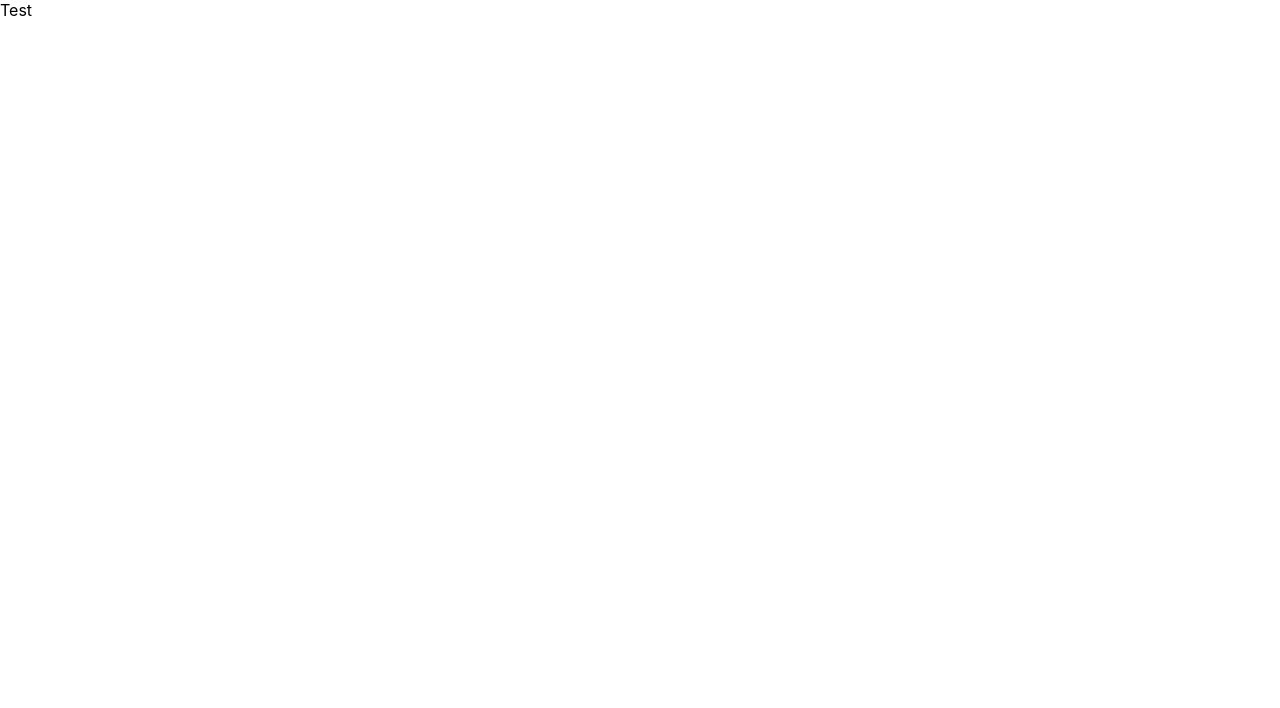
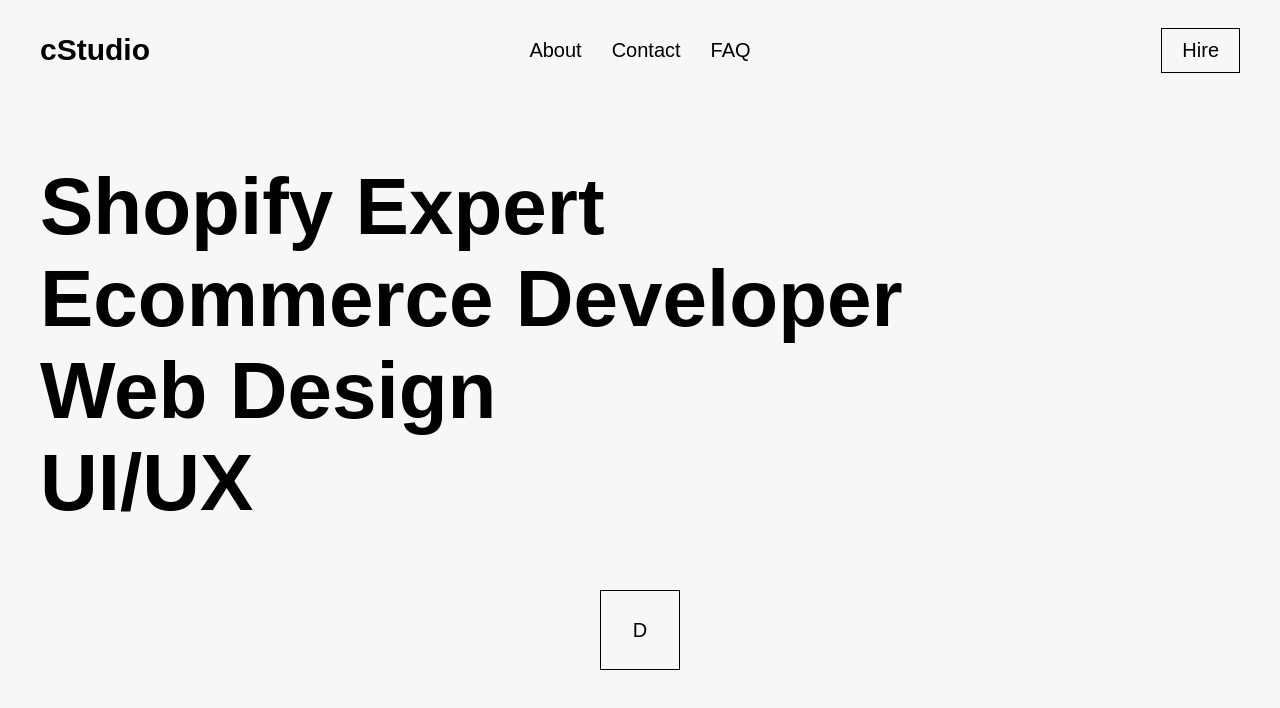
Before and after one commit to cstudiodev/curtishill, a React (Create React App) app: page / in a window 1280 px wide. Shown: the top 708 px of the page. Built offline with nearby package versions, Linux system fonts and the light colour scheme.

Commit message:
header and hero section

```diff
--- a/src/App.js
+++ b/src/App.js
@@ -1,5 +1,13 @@
+import Header from "./components/Header";
+import Hero from "./components/Hero";
+
 function App() {
-  return <div className="app">Test</div>;
+  return (
+    <div className="app">
+      <Header />
+      <Hero />
+    </div>
+  );
 }
 
 export default App;
--- /dev/null
+++ b/src/components/Header.js
@@ -0,0 +1,23 @@
+import React from 'react'
+
+const Header = () => {
+  return (
+    <header className='header'>
+      <div className='header-content'>
+        <h3 className='header-logo link'>
+          cStudio
+        </h3>
+        <ul className='header-nav'>
+          <li className='link'>About</li>
+          <li className='link'>Contact</li>
+          <li className='link'>FAQ</li>
+        </ul>
+        <button className='header-cta cta-button'>
+          Hire
+        </button>
+      </div>
+    </header>
+  )
+}
+
+export default Header
--- /dev/null
+++ b/src/components/Hero.js
@@ -0,0 +1,23 @@
+import React from 'react'
+
+const Hero = () => {
+  return (
+    <section className='section-hero'>
+      <div className='hero-content'>
+        <div className='hero-heading'>
+          <h1>Shopify Expert</h1>
+          <h1>Ecommerce Developer</h1>
+          <h1>Web Design</h1>
+          <h1>UI/UX</h1>
+        </div>
+        <div className='hero-cta'>
+          <button className='next-section-button'>
+            D
+          </button>
+        </div>
+      </div>
+    </section>
+  )
+}
+
+export default Hero
--- a/src/index.css
+++ b/src/index.css
@@ -1,13 +1,129 @@
+/* General Styles */
 body {
   margin: 0;
-  font-family: -apple-system, BlinkMacSystemFont, 'Segoe UI', 'Roboto', 'Oxygen',
-    'Ubuntu', 'Cantarell', 'Fira Sans', 'Droid Sans', 'Helvetica Neue',
-    sans-serif;
-  -webkit-font-smoothing: antialiased;
-  -moz-osx-font-smoothing: grayscale;
+  font-family: Arial, sans-serif;
 }
 
-code {
-  font-family: source-code-pro, Menlo, Monaco, Consolas, 'Courier New',
-    monospace;
+h1, h2, h3, p {
+  margin: 0;
+  padding: 0;
 }
+
+h1 {
+  font-size: 80px;
+}
+
+h2 {
+  font-size: 50px;
+}
+
+h3 {
+  font-size: 30px;
+}
+
+p, li, button {
+  font-size: 20px;
+}
+
+ul, ol {
+  list-style: none;
+  padding: 0;
+  margin: 0;
+}
+
+li {
+  margin: 0;
+  padding: 0;
+}
+
+button, input[type="button"], input[type="submit"] {
+  border: none;
+  background: none;
+  padding: 0;
+  margin: 0;
+  outline: none;
+  cursor: pointer;
+}
+
+.link:hover {
+  cursor: pointer;
+  opacity: .8;
+}
+
+.button:hover {
+  cursor: pointer;
+}
+
+.cta-button {
+  background: #f7f7f7;
+  border: 1px solid #000;
+  padding: 10px 20px;
+}
+
+.next-section-button {
+  height: 80px;
+  width: 80px;
+  background: #f7f7f7;
+  border: 1px solid #000;
+  padding: 10px 20px;
+}
+
+/* HEADER --- */
+
+.header {
+  height: 100px;
+  background: #f7f7f7;
+}
+
+.header-content {
+  height: 100%;
+  position: relative;
+  display: flex;
+  justify-content: space-between;
+  align-items: center;
+  max-width: 1200px;
+  margin: auto;
+  padding: 0 10px;
+}
+
+.header-nav {
+  position: absolute;
+  top: 50%;
+  left: 50%;
+  transform: translate(-50%, -50%);
+  display: flex;
+  justify-content: space-evenly;
+  align-items: center;
+  gap: 10px;
+}
+
+.header-nav li {
+  padding: 5px 10px;
+}
+
+/* HERO SECTION --- */
+
+.section-hero {
+  height: calc(100vh - 100px);
+  background-color: #f7f7f7;
+}
+
+.hero-content {
+  height: 100%;
+  max-width: 1200px;
+  margin: auto;
+  padding: 0 10px;
+}
+
+.hero-heading {
+  height: 70%;
+  display: flex;
+  flex-direction: column;
+  justify-content: center;
+}
+
+.hero-cta {
+  height: 30%;
+  display: flex;
+  justify-content: center;
+}
```
